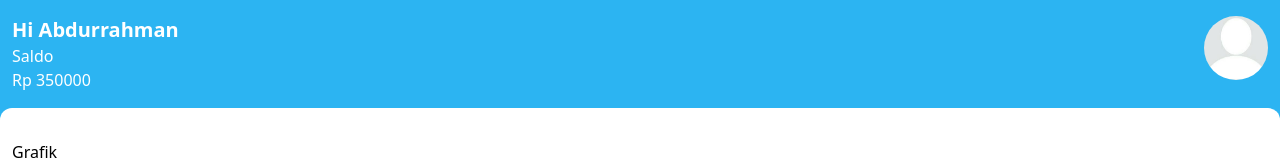
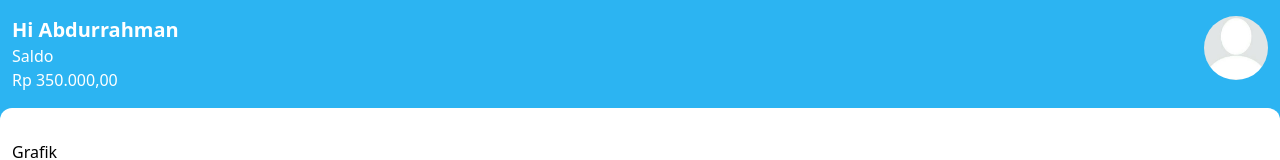
Before and after one commit to ARofiqi/koperasi-fe, a Vue app: page /profil/1 in a window 1280 px wide. Shown: the top 160 px of the page. Built offline with nearby package versions, Linux system fonts and the light colour scheme.

Commit message:
feat add formatRupiah

```diff
--- a/src/view/profil/index.vue
+++ b/src/view/profil/index.vue
@@ -5,7 +5,7 @@
         <div class="text-white">
           <h2 class="font-semibold text-xl">Hi {{ dataUser.name }}</h2>
           <p>Saldo</p>
-          <p>Rp {{ dataUser.saldo }}</p>
+          <p>{{ formatRupiah(dataUser.saldo) }}</p>
         </div>
         <img src="/profil.jpg" alt="foto profil" class="w-16 h-16 bg-gray-500 rounded-full" />
       </div>
```
